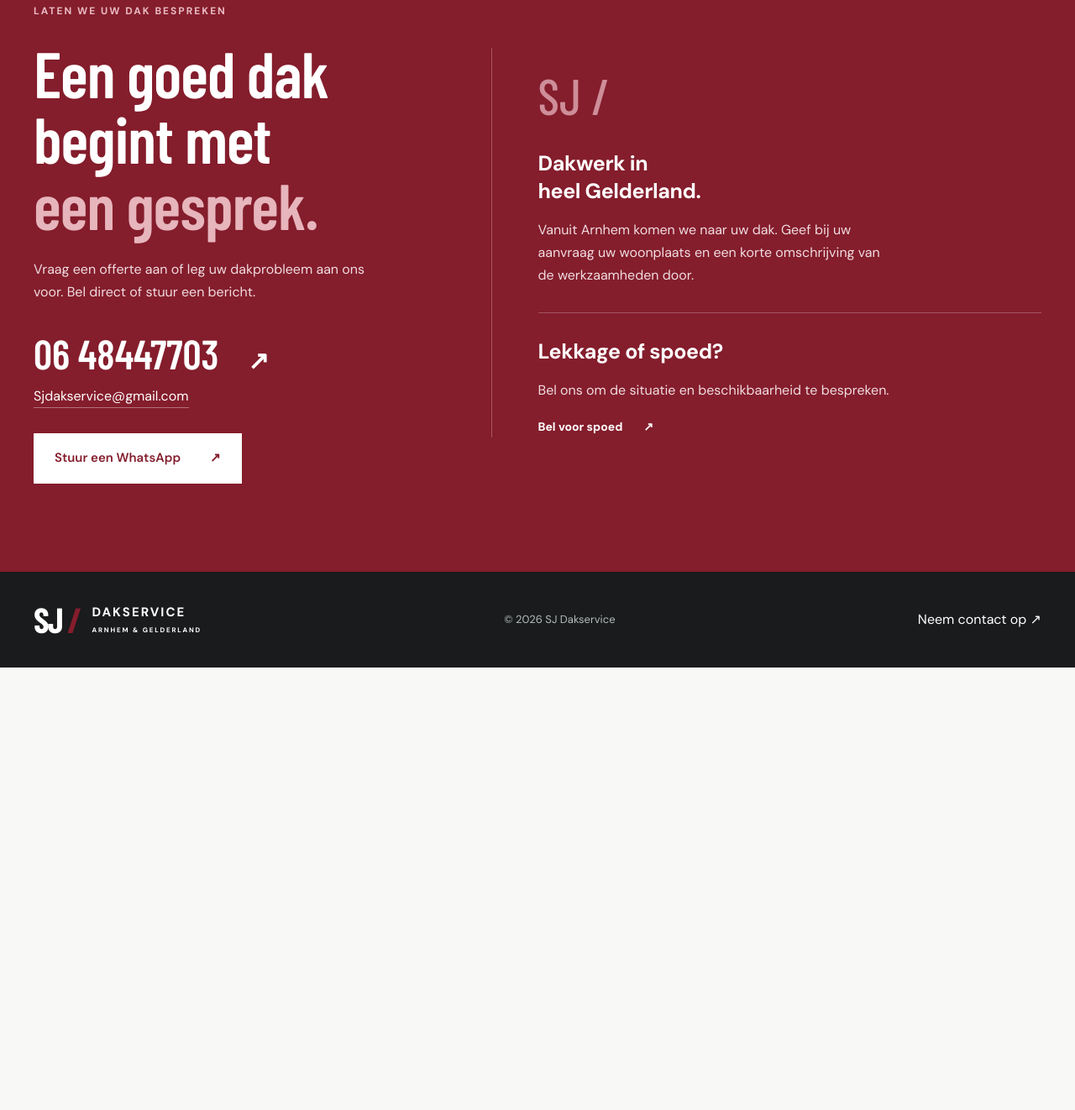
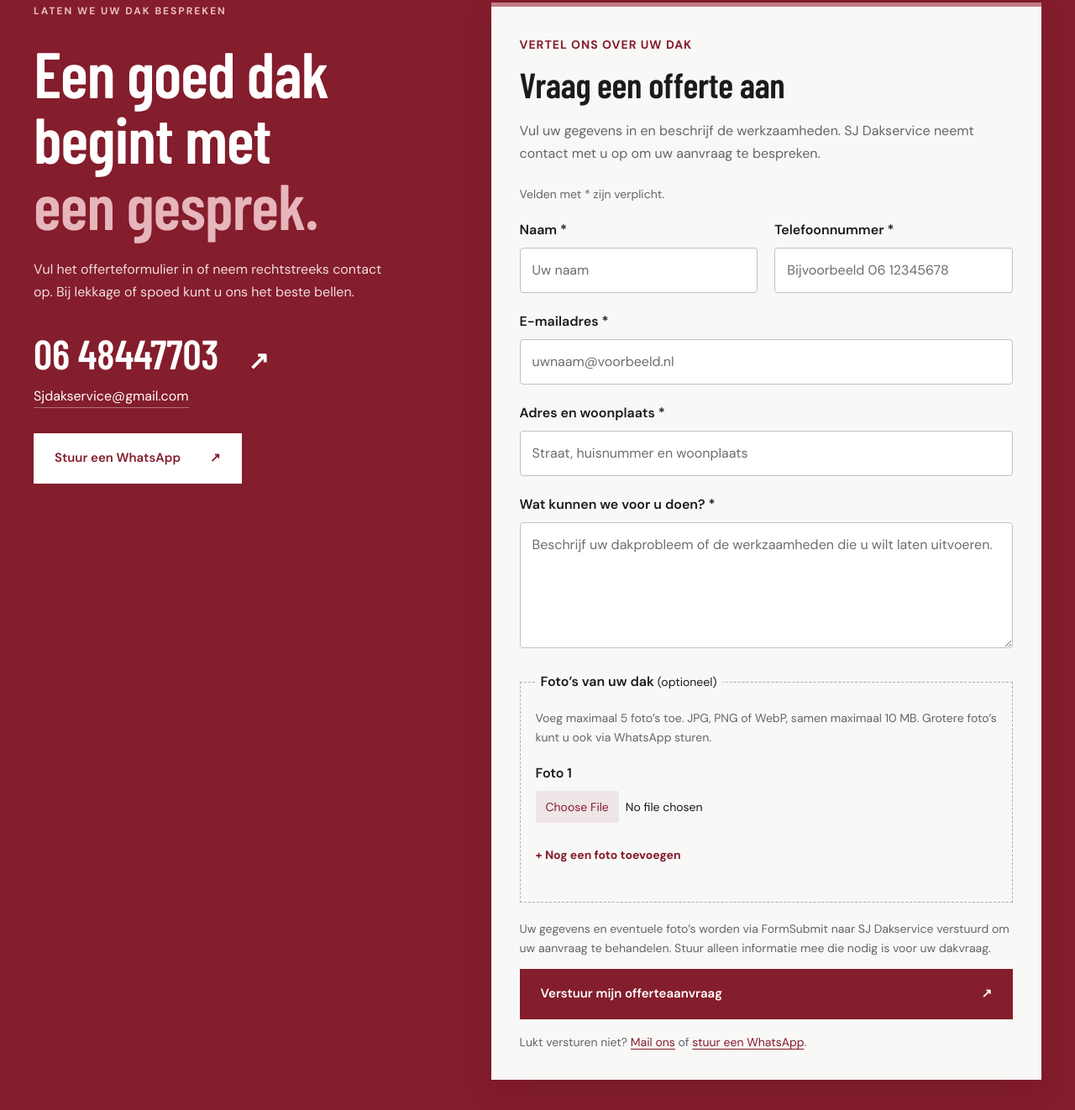
Before and after one commit to kdsbtdjr7d-bot/SJ-dakservice, a plain HTML site: page index.html in a window 1280 px wide. Shown: the part 4558-5880 px from the top of the page at 84% size. Before the commit the page ends 5353 px from the top, so only its background shows below. Drawn offline with nearby package versions, Linux system fonts and the light colour scheme.

Commit message:
Publiceer offerteformulier met FormSubmit na expliciet akkoord

```diff
--- a/index.html
+++ b/index.html
@@ -5,17 +5,17 @@
 <title>SJ Dakservice | Dakwerk in Arnhem & Gelderland</title>
 <meta name="description" content="SJ Dakservice uit Arnhem. Bekijk ons dakwerk in Gelderland en neem rechtstreeks contact op voor uw dak, reparatie of een offerte. Bel 06 48447703.">
 <meta name="theme-color" content="#841d2c">
-<link rel="stylesheet" href="styles.css?v=20260905-projecten">
-<script src="script.js" defer></script>
+<link rel="stylesheet" href="styles.css?v=20260905-offerte">
+<script src="script.js?v=20260905-offerte" defer></script>
 </head>
 <body>
 <a class="skip" href="#inhoud">Naar de inhoud</a>
 <div class="topbar"><div class="wrap"><span>ARNHEM & HEEL GELDERLAND</span><a href="tel:+31648447703">Dakprobleem? Bel 06 48447703</a></div></div>
-<header><div class="wrap nav"><a class="brand" href="#" aria-label="SJ Dakservice home"><strong>SJ<span> /</span></strong><span>DAKSERVICE<small>DAKWERK IN GELDERLAND</small></span></a><button class="menu-toggle" aria-expanded="false" aria-controls="navigation">Menu <span>☰</span></button><nav id="navigation" aria-label="Hoofdnavigatie"><a href="#diensten">Diensten</a><a href="#projecten">Ons werk</a><a href="#over">Over ons</a><a class="button small" href="#contact">Offerte aanvragen <span>↗</span></a></nav></div></header>
+<header><div class="wrap nav"><a class="brand" href="#" aria-label="SJ Dakservice home"><strong>SJ<span> /</span></strong><span>DAKSERVICE<small>DAKWERK IN GELDERLAND</small></span></a><button class="menu-toggle" aria-expanded="false" aria-controls="navigation">Menu <span>☰</span></button><nav id="navigation" aria-label="Hoofdnavigatie"><a href="#diensten">Diensten</a><a href="#projecten">Ons werk</a><a href="#over">Over ons</a><a class="button small" href="#offerte">Offerte aanvragen <span>↗</span></a></nav></div></header>
 <main id="inhoud">
-<section class="hero"><div class="hero-photo"></div><div class="wrap hero-inner"><div class="hero-copy"><p class="eyebrow">SJ DAKSERVICE · ARNHEM</p><h1>Goed dakwerk.<br><em>Daar bouwt<br>u op.</em></h1><p>Van een dakreparatie tot nieuwe dakbedekking. SJ Dakservice helpt u met uw dak in Arnhem en heel Gelderland.</p><div class="actions"><a class="button" href="#contact">Bespreek uw dak <span>↗</span></a><a class="text-link" href="#projecten">Bekijk ons werk <span>↓</span></a></div></div><div class="photo-label"><span>UIT ONS WERK</span><strong>Een strakke afwerking.<br>Tot aan de dakrand.</strong></div></div><div class="hero-bottom wrap"><span>DAKWERK MET AANDACHT</span><span>Rechtstreeks contact. Duidelijke afspraken.</span></div></section>
+<section class="hero"><div class="hero-photo"></div><div class="wrap hero-inner"><div class="hero-copy"><p class="eyebrow">SJ DAKSERVICE · ARNHEM</p><h1>Goed dakwerk.<br><em>Daar bouwt<br>u op.</em></h1><p>Van een dakreparatie tot nieuwe dakbedekking. SJ Dakservice helpt u met uw dak in Arnhem en heel Gelderland.</p><div class="actions"><a class="button" href="#offerte">Bespreek uw dak <span>↗</span></a><a class="text-link" href="#projecten">Bekijk ons werk <span>↓</span></a></div></div><div class="photo-label"><span>UIT ONS WERK</span><strong>Een strakke afwerking.<br>Tot aan de dakrand.</strong></div></div><div class="hero-bottom wrap"><span>DAKWERK MET AANDACHT</span><span>Rechtstreeks contact. Duidelijke afspraken.</span></div></section>
 <div class="service-strip"><div class="wrap"><span>Platte daken</span><span>Dakreparatie</span><span>Dakrenovatie</span><span>Arnhem & Gelderland</span></div></div>
-<section class="section wrap" id="diensten"><div class="section-head"><div><p class="eyebrow">WAT WE VOOR U DOEN</p><h2>Uw dak.<br>Onze aandacht.</h2></div><p>Een lekkage, versleten dakbedekking of plannen voor een nieuw dak? Vertel ons wat er speelt. Samen bekijken we wat uw dak nodig heeft.</p></div><div class="services"><article><h3>Platte daken</h3><p>Dakbedekking voor uw uitbouw, dakkapel of ander plat dak, met aandacht voor aansluitingen en dakranden.</p><a href="#contact">Bespreek uw dak <span>↗</span></a></article><article><h3>Reparatie & lekkage</h3><p>Last van een lekkage of schade aan uw dak? Neem contact op om de situatie en de mogelijkheden te bespreken.</p><a href="tel:+31648447703">Bel voor uw dakprobleem <span>↗</span></a></article><article><h3>Dakrenovatie</h3><p>Is uw dakbedekking aan vervanging toe? We bespreken het werk en maken afspraken over de uitvoering.</p><a href="#contact">Vraag een offerte aan <span>↗</span></a></article></div></section>
+<section class="section wrap" id="diensten"><div class="section-head"><div><p class="eyebrow">WAT WE VOOR U DOEN</p><h2>Uw dak.<br>Onze aandacht.</h2></div><p>Een lekkage, versleten dakbedekking of plannen voor een nieuw dak? Vertel ons wat er speelt. Samen bekijken we wat uw dak nodig heeft.</p></div><div class="services"><article><h3>Platte daken</h3><p>Dakbedekking voor uw uitbouw, dakkapel of ander plat dak, met aandacht voor aansluitingen en dakranden.</p><a href="#offerte">Bespreek uw dak <span>↗</span></a></article><article><h3>Reparatie & lekkage</h3><p>Last van een lekkage of schade aan uw dak? Neem contact op om de situatie en de mogelijkheden te bespreken.</p><a href="tel:+31648447703">Bel voor uw dakprobleem <span>↗</span></a></article><article><h3>Dakrenovatie</h3><p>Is uw dakbedekking aan vervanging toe? We bespreken het werk en maken afspraken over de uitvoering.</p><a href="#offerte">Vraag een offerte aan <span>↗</span></a></article></div></section>
 <section class="projects section" id="projecten"><div class="wrap">
 <div class="section-head"><div><p class="eyebrow">ONS WERK IN BEELD</p><h2>Het verschil?<br>Dat ziet u meteen.</h2></div><p>Van de oude situatie naar het eindresultaat. Bekijk wat er veranderde aan deze daken.</p></div>
 <article class="project comparison-project" aria-labelledby="project-smal-title">
@@ -36,7 +36,37 @@
 </article>
 </div></section>
 <section class="section wrap about" id="over"><div><p class="eyebrow">OVER SJ DAKSERVICE</p><h2>Uit Arnhem.<br>Voor uw dak.</h2><p class="lead">Bij een goed dak hoort goed contact.</p><p>SJ Dakservice is gevestigd in Arnhem en werkt in heel Gelderland. Heeft u een vraag over uw dak of wilt u werkzaamheden laten uitvoeren? U neemt rechtstreeks contact met ons op.</p><p>Stuur gerust foto's mee via WhatsApp. Zo kunnen we uw vraag alvast bekijken en bespreken wat de volgende stap is.</p><a class="text-link" href="https://wa.me/31648447703" target="_blank" rel="noopener noreferrer">Stuur uw dakfoto's <span>↗</span></a></div><div class="steps"><p class="eyebrow">VAN VRAAG NAAR DAKWERK</p><article><div><h3>Vertel wat er speelt</h3><p>Bel, mail of stuur een bericht met uw vraag en eventueel foto's.</p></div></article><article><div><h3>We bespreken het werk</h3><p>We bekijken uw wensen en wat nodig is om een offerte te maken.</p></div></article><article><div><h3>Duidelijke afspraken</h3><p>U bespreekt de werkzaamheden en planning voordat het werk begint.</p></div></article></div></section>
-<section class="contact section" id="contact"><div class="wrap contact-grid"><div><p class="eyebrow">LATEN WE UW DAK BESPREKEN</p><h2>Een goed dak<br>begint met<br><em>een gesprek.</em></h2><p>Vraag een offerte aan of leg uw dakprobleem aan ons voor. Bel direct of stuur een bericht.</p><a class="phone" href="tel:+31648447703">06 48447703 <span>↗</span></a><a class="email" href="mailto:Sjdakservice@gmail.com">Sjdakservice@gmail.com</a><div class="contact-actions"><a class="button light" href="https://wa.me/31648447703?text=Hallo%20SJ%20Dakservice%2C%20ik%20heb%20een%20vraag%20over%20mijn%20dak." target="_blank" rel="noopener noreferrer">Stuur een WhatsApp <span>↗</span></a></div></div><aside><span class="number">SJ /</span><h3>Dakwerk in<br>heel Gelderland.</h3><p>Vanuit Arnhem komen we naar uw dak. Geef bij uw aanvraag uw woonplaats en een korte omschrijving van de werkzaamheden door.</p><hr><h3>Lekkage of spoed?</h3><p>Bel ons om de situatie en beschikbaarheid te bespreken.</p><a class="text-link" href="tel:+31648447703">Bel voor spoed <span>↗</span></a></aside></div></section>
+<section class="contact section" id="contact"><div class="wrap contact-grid"><div><p class="eyebrow">LATEN WE UW DAK BESPREKEN</p><h2>Een goed dak<br>begint met<br><em>een gesprek.</em></h2><p>Vul het offerteformulier in of neem rechtstreeks contact op. Bij lekkage of spoed kunt u ons het beste bellen.</p><a class="phone" href="tel:+31648447703">06 48447703 <span>↗</span></a><a class="email" href="mailto:Sjdakservice@gmail.com">Sjdakservice@gmail.com</a><div class="contact-actions"><a class="button light" href="https://wa.me/31648447703?text=Hallo%20SJ%20Dakservice%2C%20ik%20heb%20een%20vraag%20over%20mijn%20dak." target="_blank" rel="noopener noreferrer">Stuur een WhatsApp <span>↗</span></a></div></div><div class="quote-card" id="offerte">
+<p class="eyebrow">VERTEL ONS OVER UW DAK</p>
+<h3>Vraag een offerte aan</h3>
+<p class="quote-intro">Vul uw gegevens in en beschrijf de werkzaamheden. SJ Dakservice neemt contact met u op om uw aanvraag te bespreken.</p>
+<form id="quote-form" action="https://formsubmit.co/Sjdakservice@gmail.com" method="POST" enctype="multipart/form-data">
+<input type="hidden" name="_subject" value="Nieuwe offerteaanvraag via SJ Dakservice">
+<input type="hidden" name="_template" value="table">
+<input type="hidden" name="_next" value="https://kdsbtdjr7d-bot.github.io/SJ-dakservice/bedankt.html">
+<input type="text" name="_honey" class="form-trap" tabindex="-1" autocomplete="off" aria-hidden="true">
+<p class="required-note">Velden met * zijn verplicht.</p>
+<div class="quote-fields">
+<div class="quote-field"><label for="quote-name">Naam *</label><input id="quote-name" name="Naam" autocomplete="name" maxlength="120" required placeholder="Uw naam"></div>
+<div class="quote-field"><label for="quote-phone">Telefoonnummer *</label><input id="quote-phone" name="Telefoonnummer" type="tel" autocomplete="tel" maxlength="40" required placeholder="Bijvoorbeeld 06 12345678"></div>
+<div class="quote-field quote-wide"><label for="quote-email">E-mailadres *</label><input id="quote-email" name="email" type="email" autocomplete="email" maxlength="254" required placeholder="uwnaam@voorbeeld.nl"></div>
+<div class="quote-field quote-wide"><label for="quote-address">Adres en woonplaats *</label><input id="quote-address" name="Adres en woonplaats" autocomplete="street-address" maxlength="250" required placeholder="Straat, huisnummer en woonplaats"></div>
+<div class="quote-field quote-wide"><label for="quote-message">Wat kunnen we voor u doen? *</label><textarea id="quote-message" name="Omschrijving" rows="5" maxlength="5000" required placeholder="Beschrijf uw dakprobleem of de werkzaamheden die u wilt laten uitvoeren."></textarea></div>
+</div>
+<fieldset class="quote-uploads"><legend>Foto’s van uw dak <span>(optioneel)</span></legend>
+<p id="upload-help">Voeg maximaal 5 foto’s toe. JPG, PNG of WebP, samen maximaal 10 MB. Grotere foto’s kunt u ook via WhatsApp sturen.</p>
+<div class="photo-field"><label for="quote-photo-1">Foto 1</label><input type="file" id="quote-photo-1" name="attachment" accept="image/jpeg,image/png,image/webp" aria-describedby="upload-help upload-error"></div>
+<div class="photo-field"><label for="quote-photo-2">Foto 2</label><input type="file" id="quote-photo-2" name="attachment2" accept="image/jpeg,image/png,image/webp" aria-describedby="upload-help upload-error"></div>
+<div class="photo-field"><label for="quote-photo-3">Foto 3</label><input type="file" id="quote-photo-3" name="attachment3" accept="image/jpeg,image/png,image/webp" aria-describedby="upload-help upload-error"></div>
+<div class="photo-field"><label for="quote-photo-4">Foto 4</label><input type="file" id="quote-photo-4" name="attachment4" accept="image/jpeg,image/png,image/webp" aria-describedby="upload-help upload-error"></div>
+<div class="photo-field"><label for="quote-photo-5">Foto 5</label><input type="file" id="quote-photo-5" name="attachment5" accept="image/jpeg,image/png,image/webp" aria-describedby="upload-help upload-error"></div>
+<button type="button" id="add-photo" class="text-link" hidden>+ Nog een foto toevoegen</button>
+<p id="upload-error" role="alert"></p>
+</fieldset>
+<p class="quote-privacy">Uw gegevens en eventuele foto’s worden via FormSubmit naar SJ Dakservice verstuurd om uw aanvraag te behandelen. Stuur alleen informatie mee die nodig is voor uw dakvraag.</p>
+<button class="button quote-submit" type="submit">Verstuur mijn offerteaanvraag <span aria-hidden="true">↗</span></button>
+<p class="quote-help">Lukt versturen niet? <a href="mailto:Sjdakservice@gmail.com">Mail ons</a> of <a href="https://wa.me/31648447703" target="_blank" rel="noopener noreferrer">stuur een WhatsApp</a>.</p>
+</form></div></div></section>
 </main><footer><div class="wrap"><a class="brand" href="#"><strong>SJ<span> /</span></strong><span>DAKSERVICE<small>ARNHEM & GELDERLAND</small></span></a><p>© <span id="year">2026</span> SJ Dakservice</p><a href="mailto:Sjdakservice@gmail.com">Neem contact op ↗</a></div></footer>
 <div class="mobile-contact"><a href="tel:+31648447703">Bel direct</a><a href="https://wa.me/31648447703" target="_blank" rel="noopener noreferrer">WhatsApp ↗</a></div>
 <dialog id="gallery" aria-labelledby="gallery-title"><div class="gallery-top"><h2 id="gallery-title">Projectfoto's</h2><button id="close-gallery" aria-label="Sluit fotogalerij">Sluiten ×</button></div><div class="gallery-stage"><button id="prev-photo" aria-label="Vorige foto">←</button><img id="gallery-photo" alt=""><button id="next-photo" aria-label="Volgende foto">→</button></div><p id="gallery-caption" aria-live="polite"></p></dialog>
```
